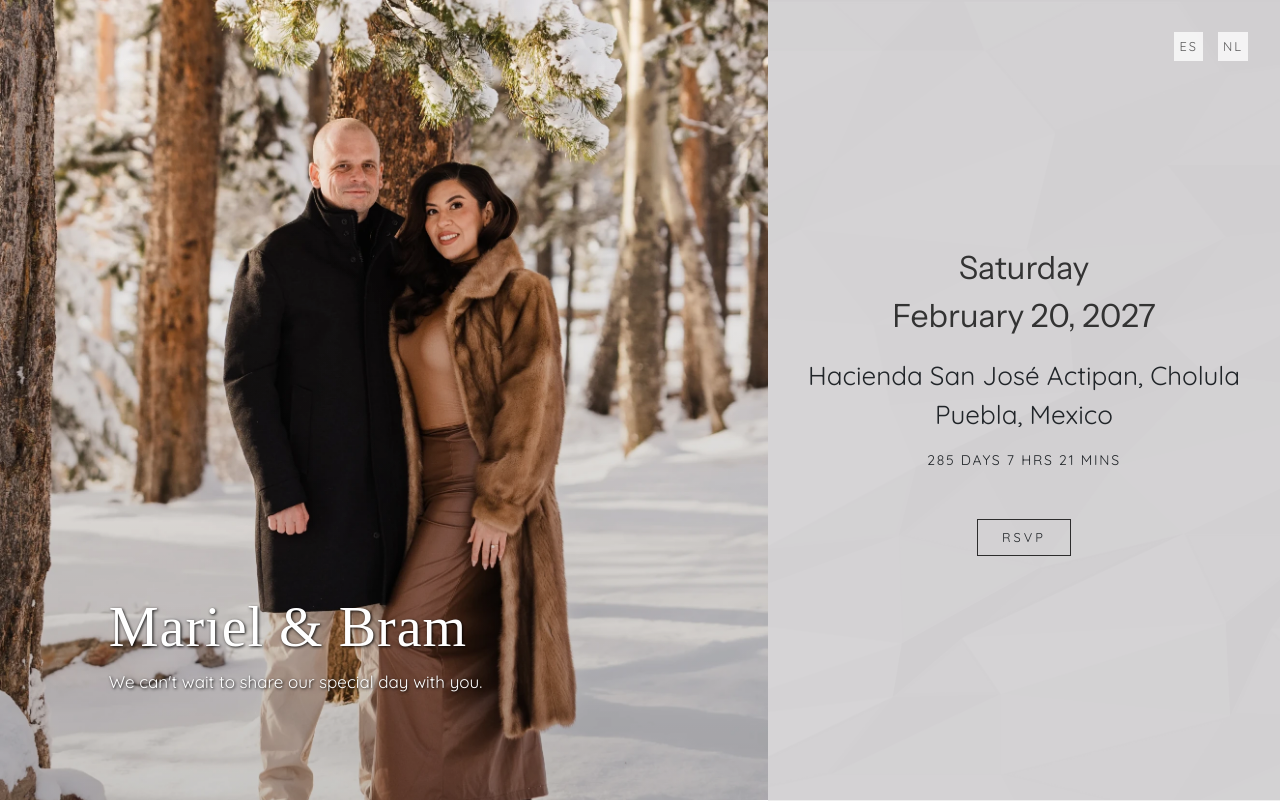
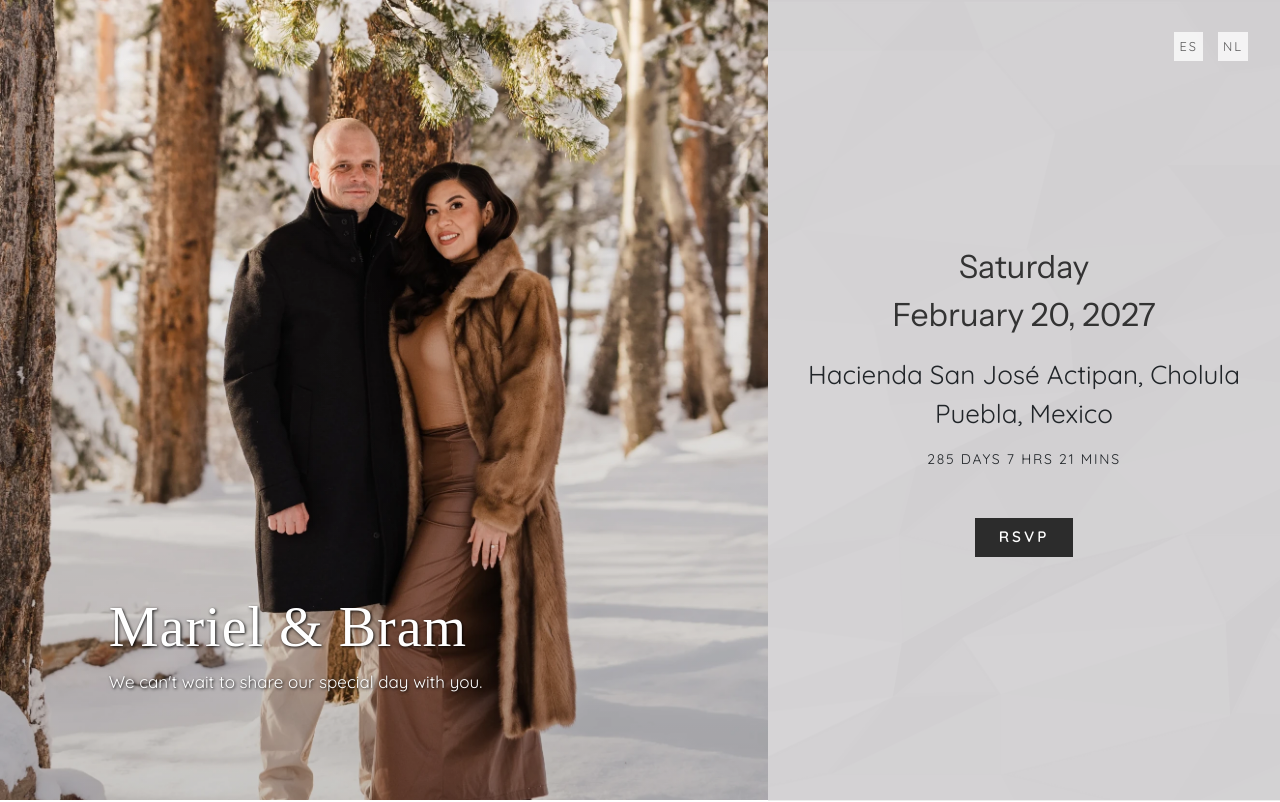
Before and after one commit to braml1/weddingwebsite, a Vue app: page /en in a window 1280 px wide. Shown: the top 802 px of the page. Built offline with nearby package versions, Linux system fonts and the light colour scheme; a web font is replaced by a local one.

Commit message:
rsvp button

```diff
--- a/src/views/01_LandingSection.vue
+++ b/src/views/01_LandingSection.vue
@@ -191,20 +191,28 @@ onUnmounted(() => {
 
 /* Custom RSVP Button */
 .rsvp-button {
-  background: transparent;
-  border: 1px solid #2c2c2c;
+  background: #2c2c2c;
+  color: #fff;
+  border: none;
   border-radius: 0;
-  padding: 12px 45px;
+  padding: 16px 55px;
   font-family: 'Quicksand', sans-serif;
   text-transform: uppercase;
   letter-spacing: 3px;
-  font-size: 0.8rem;
-  transition: all 0.4s ease;
+  font-size: 0.95rem;
+  font-weight: 600;
+  animation: pulse 2s infinite;
+  transition: all 0.3s ease;
+}
+
+@keyframes pulse {
+  0%, 100% { box-shadow: 0 0 0 0 rgba(44,44,44,0.4); }
+  50% { box-shadow: 0 0 0 12px rgba(44,44,44,0); }
 }
 
 .rsvp-button:hover {
-  background: #2c2c2c;
-  color: #fff;
+  transform: scale(1.05);
+  animation: none;
 }
 
 .ring-background {
```
